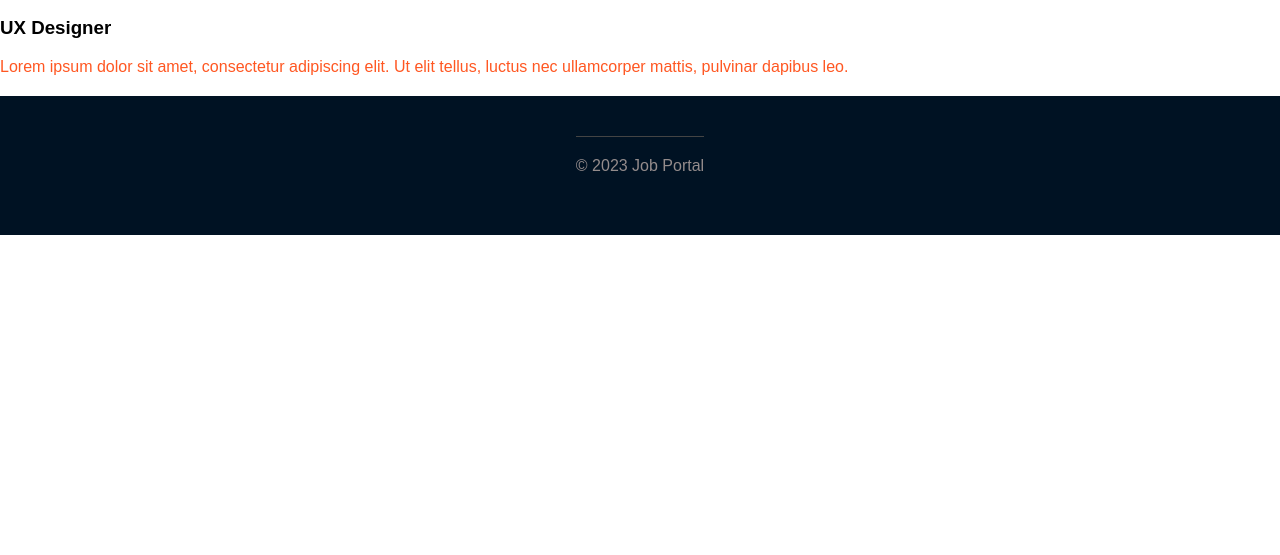
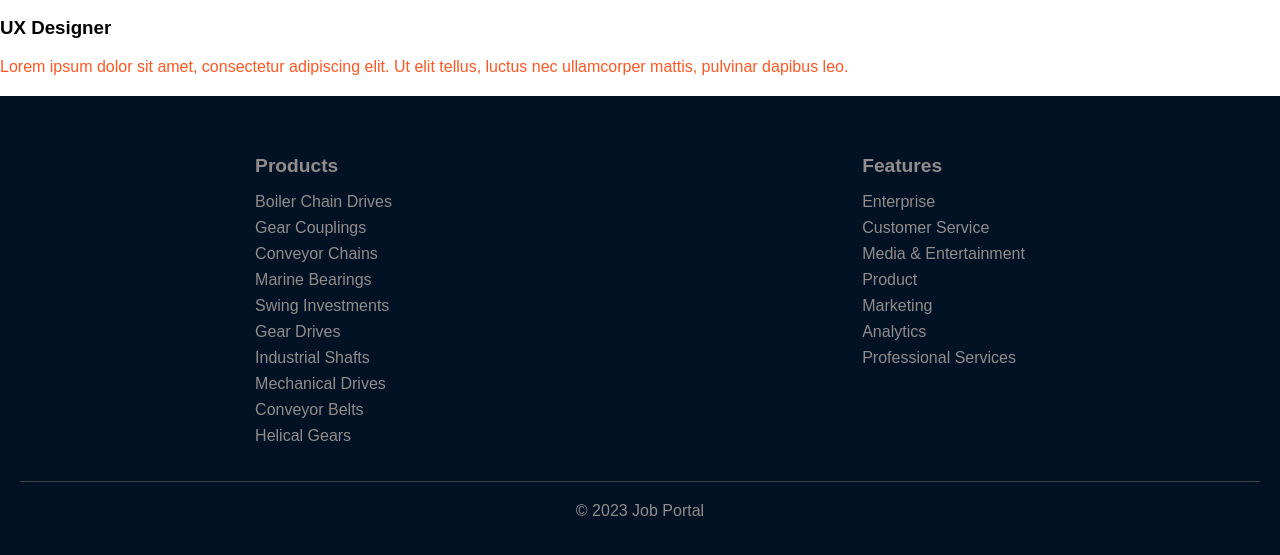
Before and after one commit to CliffordKovulo/Job-Search, a website: page public/findjobs.html in a window 1280 px wide. Shown: the part 531-1086 px from the top of the page. Before the commit the page ends 800 px from the top, so only its background shows below. Drawn offline with Linux system fonts and the light colour scheme.

Commit message:
Find Job

```diff
--- a/public/findjobs.html
+++ b/public/findjobs.html
@@ -78,16 +78,43 @@
         </div>
     </div>
 
-    <!-- Footer -->
+    <!-- Footer Section from Homepage -->
     <footer>
         <div class="footer-container">
-            <div class="footer-bottom">
-                <p>&copy; 2023 Job Portal</p>
+            <div class="footer-column">
+                <h3>Products</h3>
+                <ul>
+                    <li>Boiler Chain Drives</li>
+                    <li>Gear Couplings</li>
+                    <li>Conveyor Chains</li>
+                    <li>Marine Bearings</li>
+                    <li>Swing Investments</li>
+                    <li>Gear Drives</li>
+                    <li>Industrial Shafts</li>
+                    <li>Mechanical Drives</li>
+                    <li>Conveyor Belts</li>
+                    <li>Helical Gears</li>
+                </ul>
             </div>
+            <div class="footer-column">
+                <h3>Features</h3>
+                <ul>
+                    <li>Enterprise</li>
+                    <li>Customer Service</li>
+                    <li>Media & Entertainment</li>
+                    <li>Product</li>
+                    <li>Marketing</li>
+                    <li>Analytics</li>
+                    <li>Professional Services</li>
+                </ul>
+            </div>
+        </div>
+        <div class="footer-bottom">
+            <p>&copy; 2023 Job Portal</p>
         </div>
     </footer>
 
-    <!-- JavaScript -->
+    <!-- Include scripts at the end of the body -->
     <script src="scripts.js"></script>
 </body>
 </html>
```
Also changed, not shown: 1 other file.
